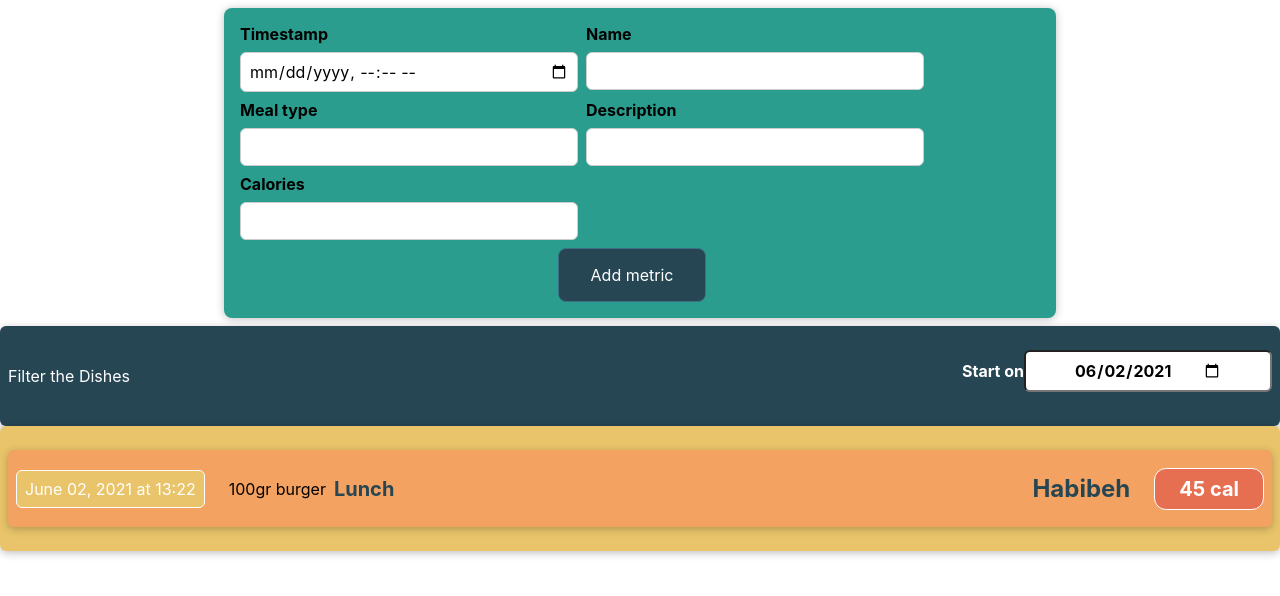
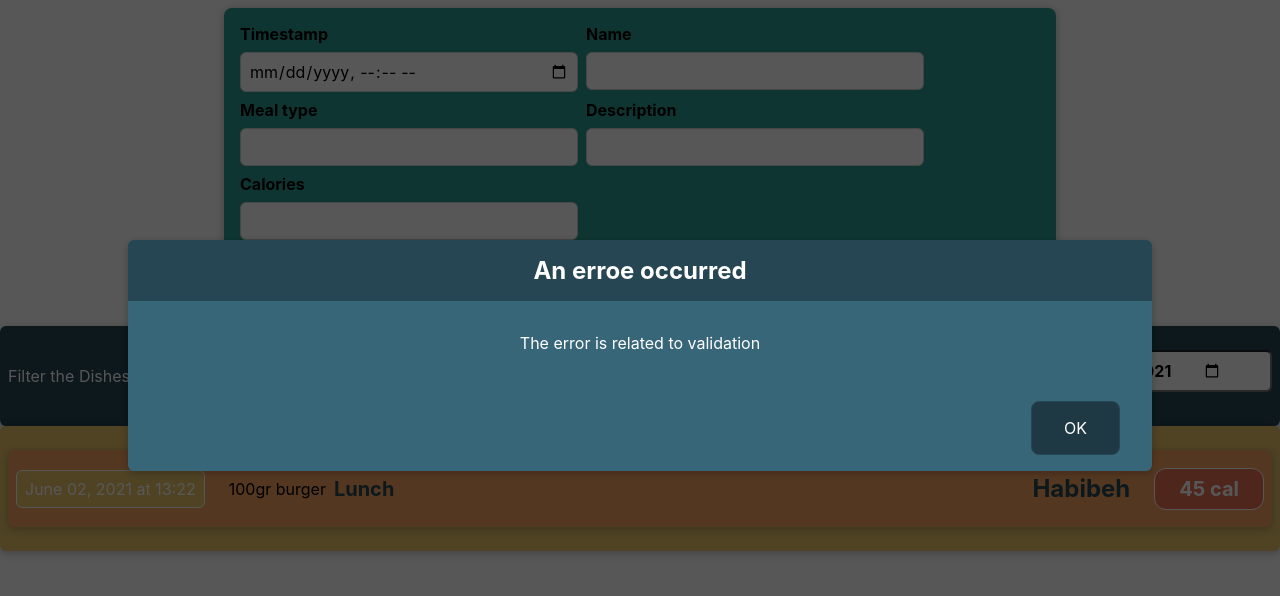
Before and after one commit to HabibehKhavari/Calorie-Tracker-App, a React (Create React App) app: page / in a window 1280 px wide. Shown: the top 596 px of the page. Built offline with nearby package versions, Linux system fonts and the light colour scheme.

Commit message:
modal dialog: #2 build the ui (error)

```diff
--- a/src/components/EditDishItem/AddDish.js
+++ b/src/components/EditDishItem/AddDish.js
@@ -1,5 +1,6 @@
 import './AddDish.css';
 import DishForm from './DishForm';
+import ErrorModal from '../UI/ErrorModal'
 
 const AddMetric = (props) => {
   const addedDishHandler = (dish) => {
@@ -15,6 +16,7 @@
 
   return (
     <div className="add-metric">
+      <ErrorModal title="An erroe occurred" message="The error is related to validation" />
       <DishForm onAddDish={addedDishHandler} />
     </div>
   );
--- /dev/null
+++ b/src/components/UI/ErrorModal.css
@@ -0,0 +1,56 @@
+.backdrop {
+  position: fixed;
+  top: 0;
+  left: 0;
+  width: 100%;
+  height: 100vh;
+  background: rgba(0, 0, 0, 0.66);
+  z-index: 10;
+}
+
+.modal {
+  position: fixed;
+  top: 30vh;
+  left: 10%;
+  width: 80%;
+  overflow: hidden;
+  background: #386679;
+  z-index: 100;
+}
+
+.error__title {
+  background: #264653;
+  padding: 1rem;
+}
+
+.error__title h2 {
+  margin: 0;
+  color: white;
+}
+
+.error__content {
+  padding: 1rem;
+  color: white;
+}
+
+.error__actions {
+  padding: 1rem;
+  display: flex;
+  justify-content: flex-end;
+}
+
+.error__actions button {
+  font: inherit;
+  cursor: pointer;
+  padding: 1rem 2rem;
+  border: 1px solid #264653;
+  background-color: #1f3944;
+  border-radius: 8px;
+  margin-right: 1rem;
+}
+
+.error__actions button:hover,
+.error__actions button:active {
+  border-color: #1f3944;
+  background-color: #2a9d8f;
+}
--- /dev/null
+++ b/src/components/UI/ErrorModal.js
@@ -0,0 +1,25 @@
+import './ErrorModal.css'
+import Card from './Card'
+
+
+const ErrorModal = (props) => {
+
+    return (
+        <div>
+            <div className="backdrop" />
+            <Card className="modal">
+                <header className="error__title">
+                    <h2>{props.title}</h2>
+                </header>
+                <div className="error__content">
+                    <p>{props.message}</p>
+                </div>
+                <footer className="error__actions">
+                    <button type="button">OK</button>
+                </footer>
+            </Card>
+        </div>
+    )
+}
+
+export default ErrorModal
```
